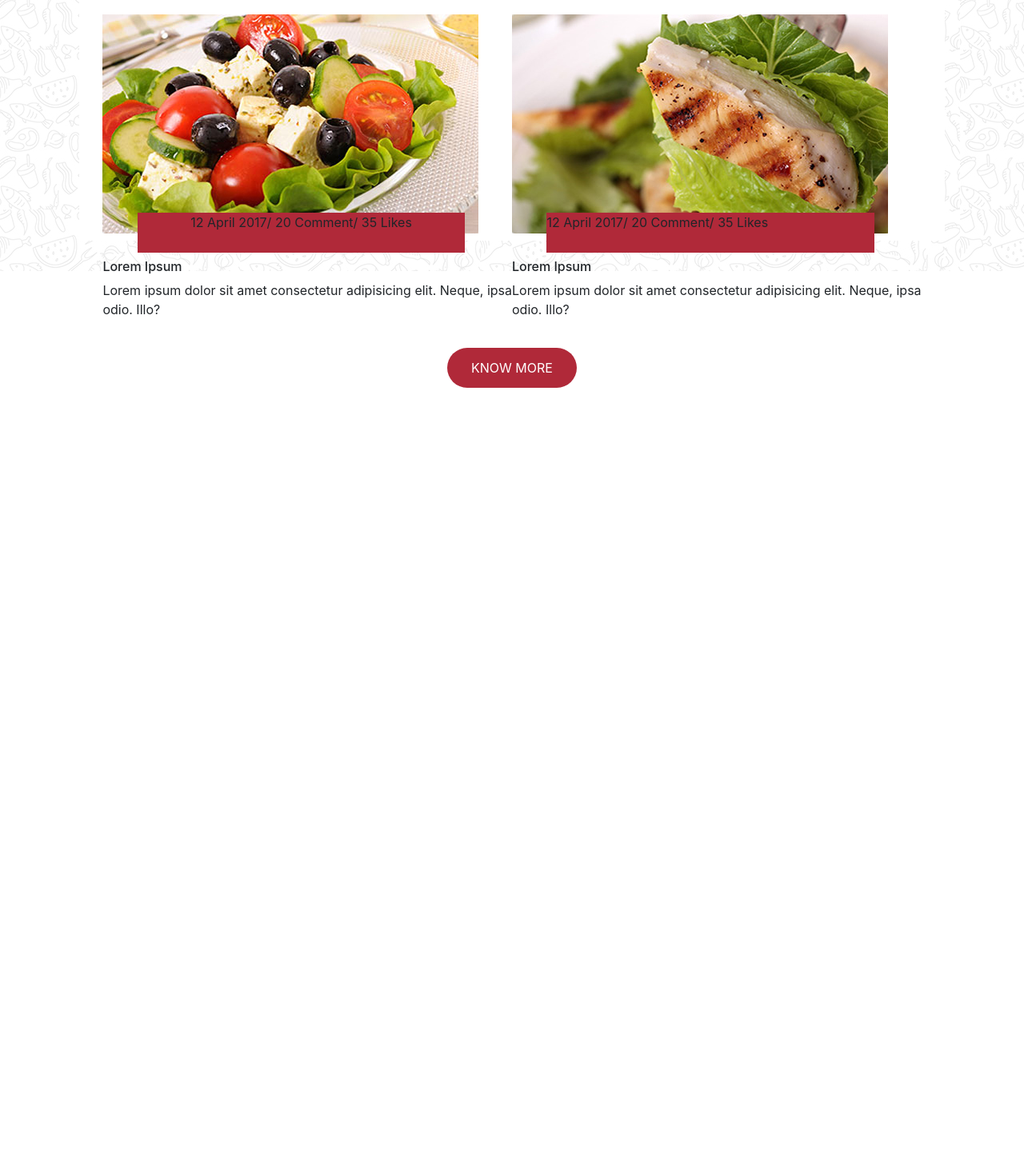
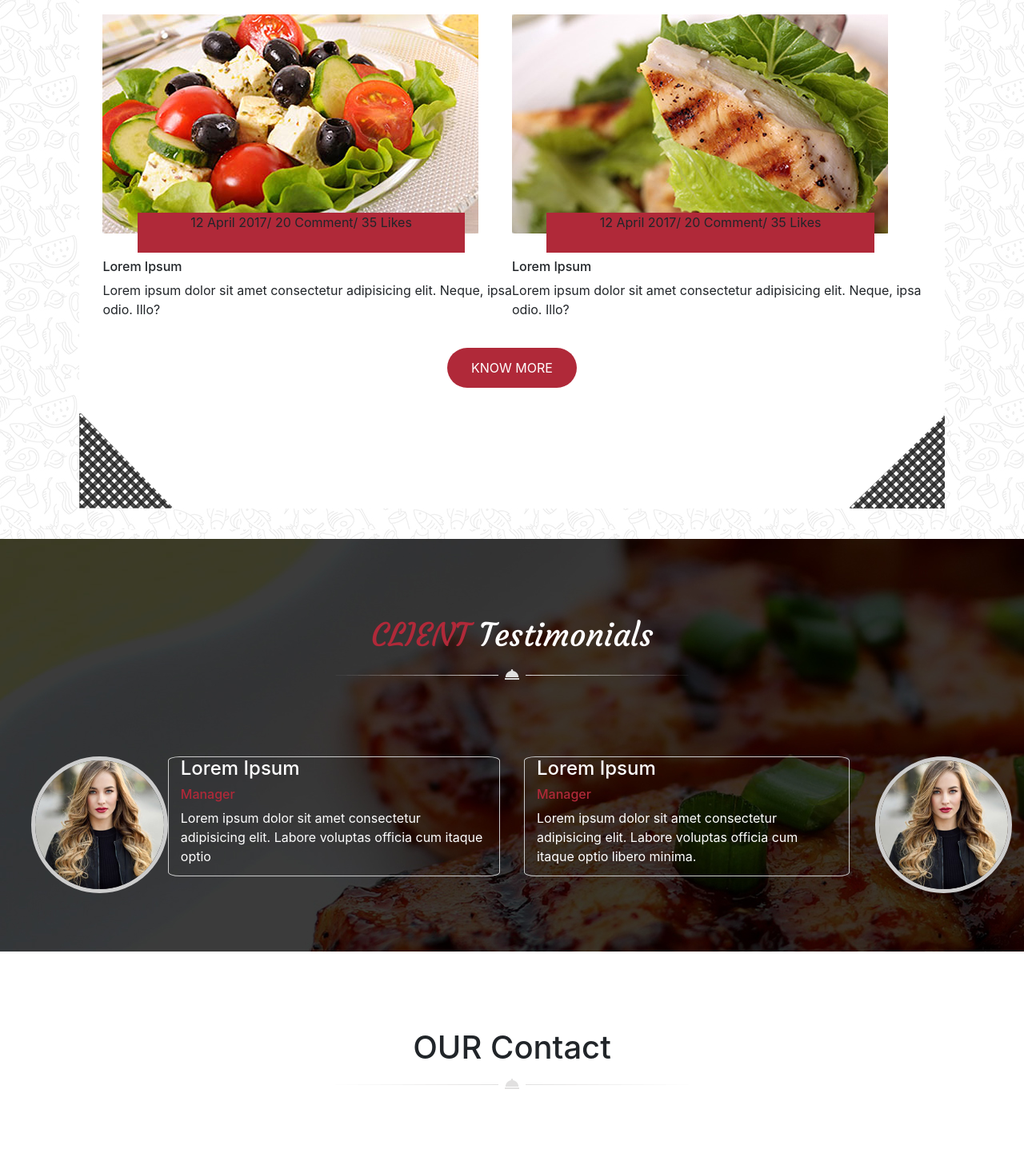
Before and after one commit to IliasHanma/IliasElBoazzati19_site_du_chef, a website: page index.html in a window 1280 px wide. Shown: the part 4068-5530 px from the top of the page at 80% size. Before the commit the page ends 4553 px from the top, so only its background shows below. Drawn offline with nearby package versions, Linux system fonts and the light colour scheme.

Commit message:
fin section3 + ajout de la section4

```diff
--- a/index.html
+++ b/index.html
@@ -394,7 +394,7 @@
             </div>
 
             <div class="title-blog text-center p-6">
-                <h1> <span>OUR</span> Blog</h1>
+                <h1> <span>OUR</span>Blog</h1>
                 <img src="./public/images/decoration_line.png" alt="">
 
             </div>
@@ -416,7 +416,7 @@
 
                 <div class="img2">
                     <img src="./public/images/blog_img2.jpg" alt="">
-                    <p id="p2">12 April 2017/ 20 Comment/ 35 Likes</p>
+                    <p class="text-center" id="p2">12 April 2017/ 20 Comment/ 35 Likes</p>
                     <div class="mt-5">
                         <h6>Lorem Ipsum</h6>
                         <p>Lorem ipsum dolor sit amet consectetur adipisicing elit. Neque, ipsa <br> odio. Illo?</p>
@@ -435,9 +435,73 @@
                 <input type="button" value="KNOW MORE">
             </div>
 
+            <div class="div-triangle-grey2 mt-5 d-flex justify-content-between">
+
+                <img src="./public/images/box-bottom-left-grey.png" alt="">
+                <img src="./public/images/box-bottom_right-grey.png" alt="">
+
+            </div>
+
+
 
 
         </div>
+
+    </section>
+
+    <!-- section4 -->
+
+    <section class="section4">
+
+        <div class="title-client text-center p-6">
+            <h1> <span>CLIENT</span> Testimonials</h1>
+            <img src="./public/images/decoration_line.png" alt="">
+        </div>
+
+        <div class="div-client d-flex ">
+            <div class=" div1 d-flex container">
+                <div>
+                    <img class="h-70 ml-4" src="./public/images/testimonial1.jpg" alt="">
+                </div>
+                <div class="div-text1 container">
+                    <h4>Lorem Ipsum</h4>
+                    <h6>Manager</h6>
+                    <p>Lorem ipsum dolor sit amet consectetur <br> adipisicing elit. Labore voluptas officia cum itaque
+                        optio <br>
+                    </p>
+                </div>
+
+            </div>
+
+            <div class=" div2 d-flex container">
+                <div class="div-text2 container">
+                    <h4>Lorem Ipsum</h4>
+                    <h6>Manager</h6>
+                    <p>Lorem ipsum dolor sit amet consectetur <br> adipisicing elit. Labore voluptas officia cum itaque
+                        optio
+                        libero minima.</p>
+                </div>
+                <div>
+                    <img class="h-70 ml-5" src="./public/images/testimonial1.jpg" alt="">
+                </div>
+
+
+            </div>
+
+        </div>
+
+
+    </section>
+
+    <!-- section 5 -->
+
+    <section class="section5">
+
+        <div class="title-client text-center p-6">
+            <h1> <span>OUR</span> Contact</h1>
+            <img src="./public/images/decoration_line.png" alt="">
+        </div>
+
 
     </section>
 
--- a/src/scss/modules/_section3.scss
+++ b/src/scss/modules/_section3.scss
@@ -1,11 +1,11 @@
 .section3{
     background-image: url(../../../public/images/main_bg.jpg);
     padding: 3%;
-    width: 100%;
+
     .div-bg-white2{
         width: 90%;
         margin-left: 5%;
-        height: 1400px;
+        height: 1735px;
         background-color: white;
         .title-book{
             font-family: 'Courgette', cursive;
--- /dev/null
+++ b/src/scss/modules/_section4.scss
@@ -0,0 +1,30 @@
+.section4{
+    background-image: url(../../../public/images/testimonials_background.jpg);
+    background-repeat: no-repeat;
+    .title-client{
+        color: white;
+        font-family: 'Courgette', cursive;
+        span{
+            color:#b02939;
+
+        }
+    }
+    .div-client{
+        width: 100%;
+        .div1,.div2{
+            img{
+                border-radius: 50%;
+                border: 5px solid #cccccc;
+            }
+            .div-text1,.div-text2{
+                border: 1px solid #cccccc;
+                border-radius: 3.5%;
+                height: 150px;
+                color: white;
+                h6{
+                    color:#b02939;
+                }
+            }
+        }
+    }
+}
--- a/src/scss/modules/style.scss
+++ b/src/scss/modules/style.scss
@@ -2,3 +2,4 @@
 @import"./section1";
 @import"./section2";
 @import"./section3";
+@import"./section4";
```
Also changed, not shown: public/css/app.css, 1 other file. Lines whose indentation alone changed are shown as unchanged.
